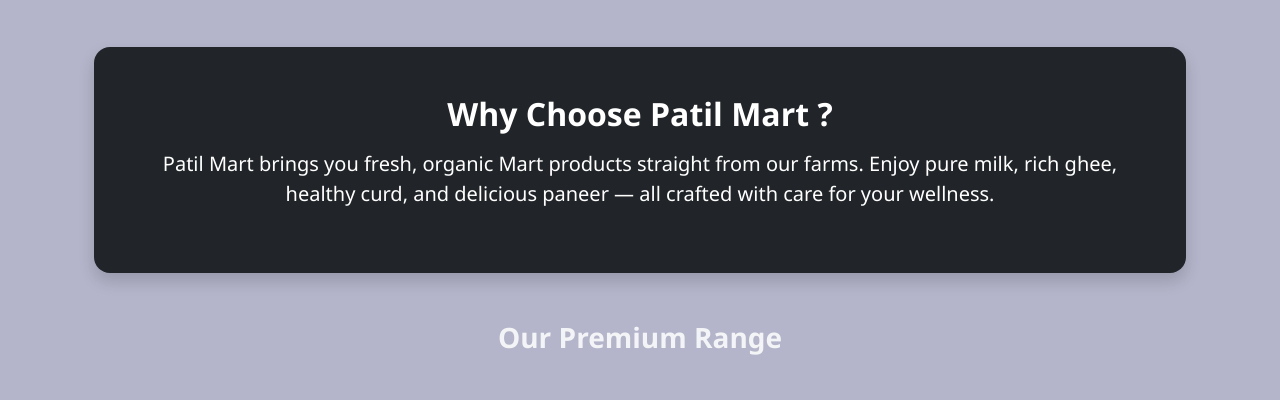
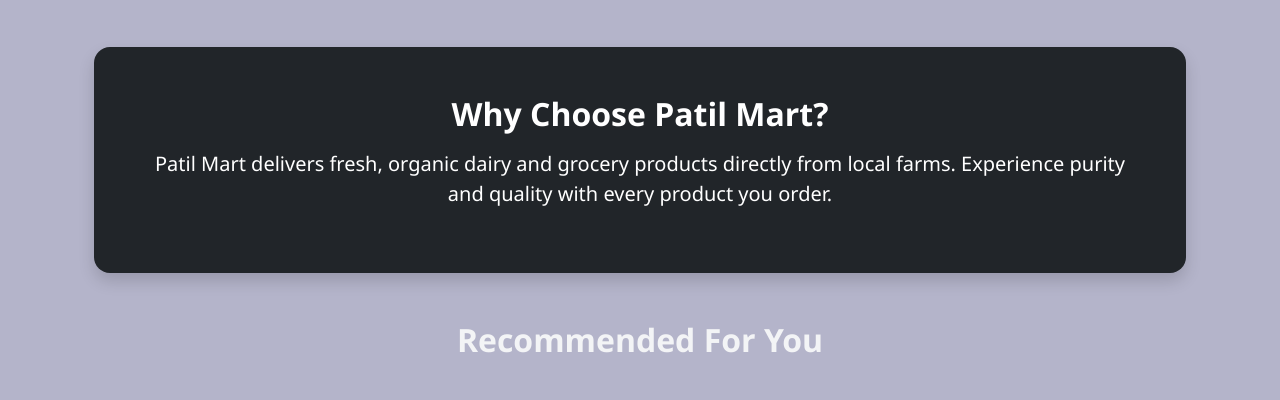
Before and after one commit to Hemant210/E-commerce-Django-, a Django app: page / in a window 1280 px wide. Shown: the part 1057-1457 px from the top of the page. Run offline with Django 5.2, Linux system fonts and the light colour scheme; a user stored in the database is signed in; data comes from the database, SQL or seed files in the repository; both versions use the stored data as it was after the commit; some libraries are stand-ins or nearby versions; some web fonts are replaced.

Commit message:
Add product recommendations section

```diff
--- a/ec/app/models.py
+++ b/ec/app/models.py
@@ -120,3 +120,12 @@ class OrderPlaced(models.Model):
 class Wishlist(models.Model):
     user = models.ForeignKey(User,on_delete=models.CASCADE)
     product = models.ForeignKey(product, on_delete=models.CASCADE)
+
+class UserActivity(models.Model):
+    user = models.ForeignKey(User, on_delete=models.CASCADE)
+    product = models.ForeignKey(product, on_delete=models.CASCADE)
+    viewed_on = models.DateTimeField(auto_now_add=True)
+
+class UserRecommendation(models.Model):
+    user = models.ForeignKey(User, on_delete=models.CASCADE)
+    recommended_products = models.ManyToManyField(product)
--- a/ec/app/templates/app/base.html
+++ b/ec/app/templates/app/base.html
@@ -188,7 +188,6 @@
     <p>&copy; 2025 Developed by Hemant Sopan Patil | Patil Dairy</p>
   </div>
 </footer>
-
 <!-- Scripts -->
 <script src="https://cdn.jsdelivr.net/npm/bootstrap@5.3.3/dist/js/bootstrap.bundle.min.js"></script>
 <script src="https://cdnjs.cloudflare.com/ajax/libs/jquery/3.7.1/jquery.min.js"></script>
--- a/ec/app/templates/app/home.html
+++ b/ec/app/templates/app/home.html
@@ -1,7 +1,7 @@
 {% extends 'app/base.html' %}
 {% load static %}
 
-{% block title %}Home - Patil Dairy{% endblock title %}
+{% block title %}Home - Patil Mart{% endblock title %}
 
 {% block banner_slider %}
 <!-- 🖼️ Banner Slider -->
@@ -44,17 +44,62 @@
 <!-- 💡 Info Section -->
 <section class="container mt-5">
   <div class="bg-dark text-white p-5 rounded-4 shadow text-center">
-    <h2 class="fw-bold">Why Choose Patil Mart ?</h2>
+    <h2 class="fw-bold">Why Choose Patil Mart?</h2>
     <p class="fs-5 mt-3">
-      Patil Mart brings you fresh, organic Mart products straight from our farms. Enjoy pure milk, rich ghee, healthy curd, and delicious paneer — all crafted with care for your wellness.
+      Patil Mart delivers fresh, organic dairy and grocery products directly from local farms. Experience purity and quality with every product you order.
     </p>
   </div>
 </section>
 {% endblock information %}
 
 {% block main-content %}
+<!-- ⭐ Recommended Products -->
+<section class="container my-5">
+  <h2 class="text-center mb-4 fw-bold">Recommended For You</h2>
+    {% if recent_views %}
+<section class="container mt-5">
+  <h4 class="text-center mb-4">Recently Viewed</h4>
+  <div class="row">
+    {% for product in recent_views %}
+    <div class="col-md-4 mb-3">
+      <div class="card h-100 text-center shadow-sm">
+        <img src="{{ product.product_image.url }}" class="card-img-top" alt="{{ product.title }}" style="height: 180px; object-fit: cover;">
+        <div class="card-body">
+          <h6>{{ product.title }}</h6>
+          <p class="fw-bold text-danger mb-1">₹{{ product.discounted_price }}</p>
+        </div>
+      </div>
+    </div>
+    {% endfor %}
+  </div>
+</section>
+{% endif %}
+
+{% if recommendations %}
+  <section class="container my-5">
+    <div class="row">
+      {% for product in recommendations|slice:":6" %}
+        <div class="col-md-4 mb-3">
+          <!-- Wrap the product card inside an anchor tag -->
+          <a href="{% url 'product-detail' product.id %}" class="text-decoration-none">
+            <div class="card h-100 text-center shadow-sm">
+              <img src="{{ product.product_image.url }}" class="card-img-top" alt="{{ product.title }}" style="height: 200px; object-fit: cover;">
+              <div class="card-body">
+                <h6>{{ product.title }}</h6>
+                <p class="fw-bold text-danger mb-1">₹{{ product.discounted_price }}</p>
+              </div>
+            </div>
+          </a>
+        </div>
+      {% endfor %}
+    </div>
+  </section>
+{% endif %}
+  </section>
+
+
 <!-- 🛒 Featured Products -->
-<section class="container mt-5">
+<section class="container my-5">
   <h3 class="text-center fw-bold mb-5">Our Premium Range</h3>
   <div class="row g-4">
 
@@ -126,5 +171,4 @@
 
   </div>
 </section>
-
 {% endblock main-content %}
--- a/ec/app/views.py
+++ b/ec/app/views.py
@@ -31,15 +31,27 @@ import matplotlib.pyplot as plt
 import io
 import base64
 import plotly.graph_objects as go
+from .models import UserActivity, UserRecommendation
 from .models import product, MAIN_CATEGORIES, SUBCATEGORY_CHOICES, SUBCATEGORY_MAP
 
 def hello(request):
     totalitem = 0
     wishitem = 0
+    recommendations = []
+    recent_views = []
+
     if request.user.is_authenticated:
-        totalitem = len(Cart.objects.filter(user=request.user))
-        wishitem = len(Wishlist.objects.filter(user=request.user))
-    return render(request, 'app/home.html',locals())
+        totalitem = Cart.objects.filter(user=request.user).count()
+        wishitem = Wishlist.objects.filter(user=request.user).count()
+        recommendations = generate_recommendations(request.user.id)
+        recent_views = get_recently_viewed_products(request.user.id)
+
+    return render(request, 'app/home.html', {
+        'totalitem': totalitem,
+        'wishitem': wishitem,
+        'recommendations': recommendations,
+        'recent_views': recent_views
+    })
 
 def about(request):
     totalitem = 0
@@ -663,4 +675,64 @@ def sales_dashboard(request):
     graphic = base64.b64encode(image_png).decode('utf-8')
     plt.close()
 
-    return render(request, 'app/sales_dashboard.html', {'plot': graphic})
+    return render(request, 'app/base.html', {'plot': graphic})
+
+# def generate_recommendations(user_id):
+#     from .models import UserActivity, product, UserRecommendation
+
+#     viewed_products = UserActivity.objects.filter(user_id=user_id).values_list('product', flat=True)
+
+#     recommended_products = product.objects.exclude(id__in=viewed_products).order_by('?')[:6]
+#     user_rec, created = UserRecommendation.objects.get_or_create(user_id=user_id)
+#     user_rec.recommended_products.set(recommended_products)
+#     user_rec.save()
+
+#     return recommended_products
+
+# def get_recently_viewed_products(user_id, limit=3):
+#     # Get latest viewed product IDs, preserving order
+#     recent_views = (
+#         UserActivity.objects.filter(user_id=user_id)
+#         .order_by('-viewed_on')
+#         .values_list('product', flat=True)
+#         .distinct()  # removes duplicate product views
+#     )
+
+#     # Get actual product objects preserving the order
+#     products = product.objects.filter(id__in=recent_views)[:limit]
+#     return products
+
+# @login_required
+# def user_recommendations(request):
+#     recent = get_recently_viewed_products(request.user.id)
+#     generated = generate_recommendations(request.user.id)
+
+#     # Combine both and remove duplicates, keeping recent first
+#     seen = set()
+#     recommendations = []
+#     for prod in list(recent) + list(generated):
+#         if prod.id not in seen:
+#             seen.add(prod.id)
+#             recommendations.append(prod)
+
+#     return render(request, 'app/home.html', {
+#         'recommendations': recommendations
+#     })
+
+def get_recently_viewed_products(user_id, limit=3):
+    recent_views = (
+        UserActivity.objects.filter(user_id=user_id)
+        .order_by('-viewed_on')
+        .values_list('product', flat=True)
+        .distinct()
+    )
+    return product.objects.filter(id__in=recent_views)[:limit]
+
+def generate_recommendations(user_id, limit=6):
+    viewed_products = UserActivity.objects.filter(user_id=user_id).values_list('product', flat=True)
+    recommendations = product.objects.exclude(id__in=viewed_products).order_by('?')[:limit]
+
+    rec_obj, created = UserRecommendation.objects.get_or_create(user_id=user_id)
+    rec_obj.recommended_products.set(recommendations)
+    rec_obj.save()
+    return recommendations
```
Also changed, not shown: ec/app/migrations/0012_useractivity_userrecommendation.py (added), ec/app/urls.py (line endings or trailing spaces), ec/db.sqlite3.
